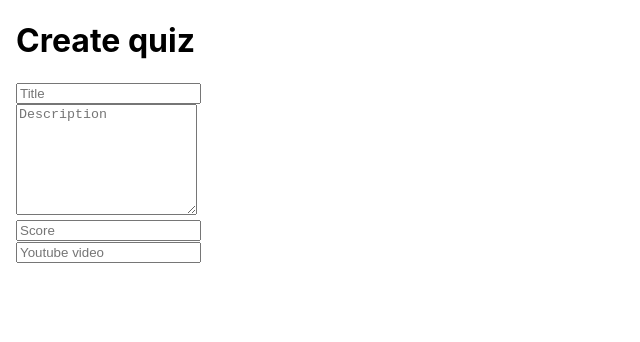
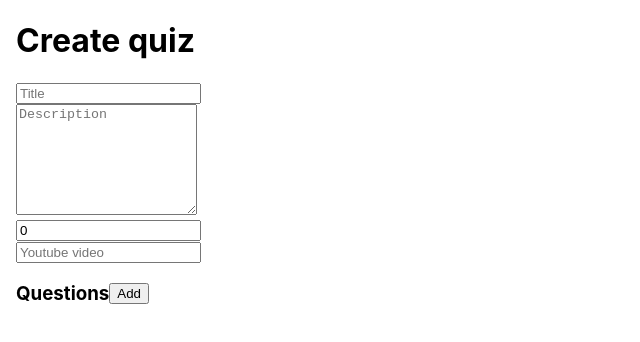
Before and after one commit to mostafa3ly/quiz-app, a React (Create React App) app: page /create in a window 1280 px wide. Shown: the top 342 px of the page, without its empty margins (0-640 px from the left). Built offline with nearby package versions, Linux system fonts and the light colour scheme.

Commit message:
make fields cotrolled + ability to add new question

```diff
--- a/src/pages/QuizForm.tsx
+++ b/src/pages/QuizForm.tsx
@@ -1,18 +1,82 @@
-import { FC } from "react";
+import { ChangeEvent, FC, useState } from "react";
+import { Quiz } from "src/interfaces/Quiz";
+import { Question } from "src/interfaces/Question";
 
 const QuizForm: FC = () => {
+  const [quiz, setQuiz] = useState<Quiz>({
+    id: Date.now(),
+    created: "",
+    description: "",
+    modified: "",
+    questions_answers: [],
+    score: 0,
+    title: "",
+    url: "",
+  });
+
+  const handleChangeQuiz = (
+    e: ChangeEvent<HTMLInputElement | HTMLTextAreaElement>
+  ): void => {
+    const { name, value } = e.target;
+    setQuiz((prevState) => ({ ...prevState, [name]: value }));
+  };
+
+  const handleAddQuestion = (): void => {
+    const question: Question = {
+      answer_id: null,
+      answers: [],
+      feedback_false: "",
+      feedback_true: "",
+      id: Date.now(),
+      text: "",
+    };
+    setQuiz((prevState) => ({
+      ...prevState,
+      questions_answers: [...prevState.questions_answers, question],
+    }));
+  };
+
   return (
     <div>
       <h1>Create quiz</h1>
       <form>
-        <input placeholder="Title" />
+        <input
+          placeholder="Title"
+          value={quiz.title}
+          onChange={handleChangeQuiz}
+          name="title"
+        />
         <br />
-        <textarea placeholder="Description" rows={7} />
+        <textarea
+          placeholder="Description"
+          rows={7}
+          value={quiz.description}
+          onChange={handleChangeQuiz}
+          name="description"
+        />
         <br />
-        <input type="number" placeholder="Score" />
+        <input
+          type="number"
+          placeholder="Score"
+          value={quiz.score}
+          onChange={handleChangeQuiz}
+          name="score"
+        />
         <br />
-        <input placeholder="Youtube video" type="url" />
+        <input
+          placeholder="Youtube video"
+          type="url"
+          value={quiz.url}
+          onChange={handleChangeQuiz}
+          name="url"
+        />
         <br />
+        <div style={{ display: "flex", alignItems: "center" }}>
+          <h3>Questions</h3>
+          <button type="button" onClick={handleAddQuestion}>
+            Add
+          </button>
+        </div>
       </form>
     </div>
   );
```
